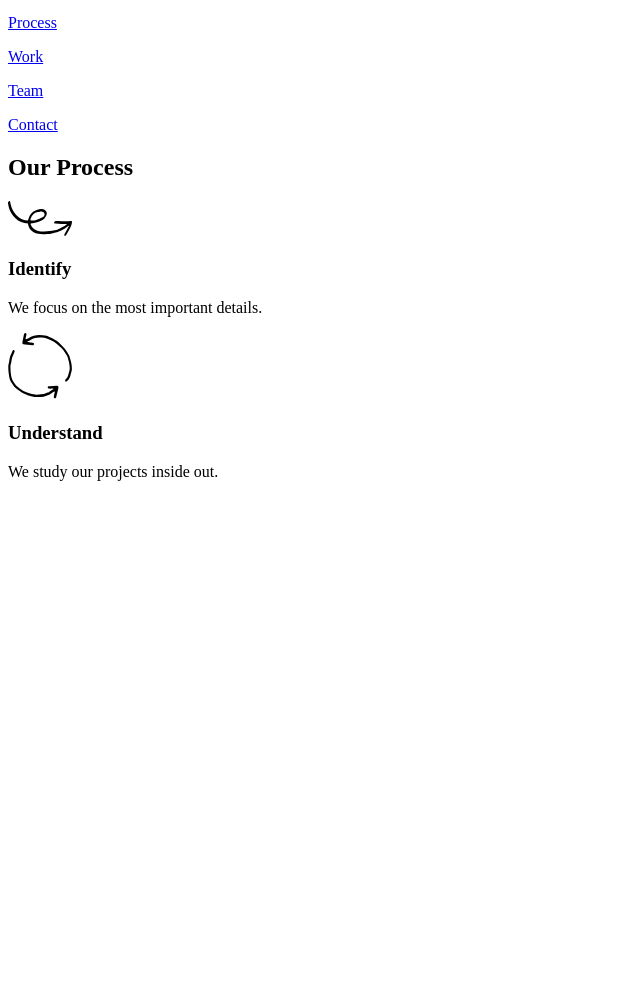
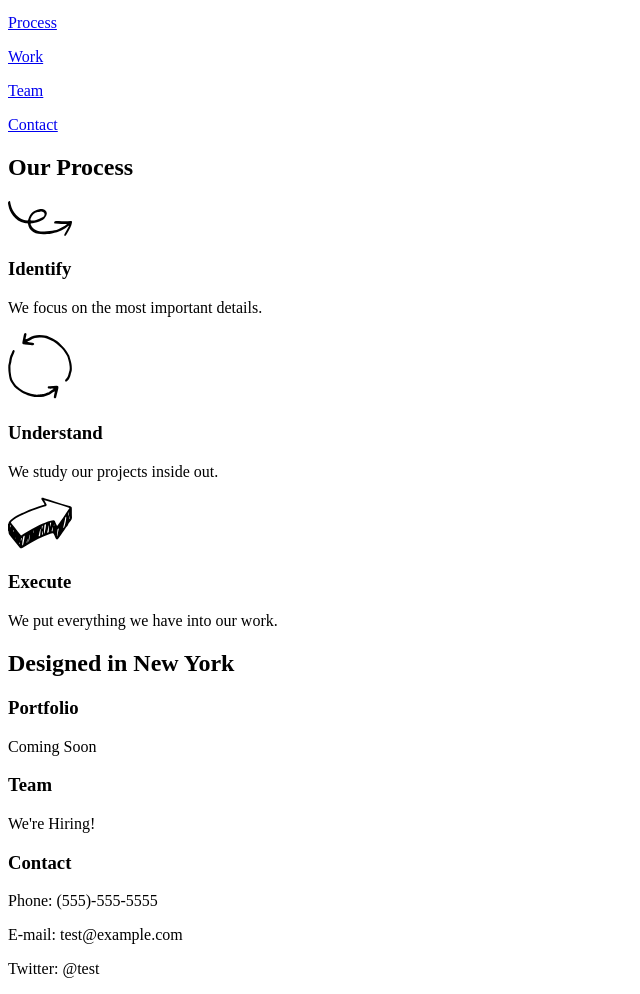
Before and after one commit to Reaba/broadway, a plain HTML site: page index.html in a window 1280 px wide. Shown: the part 100-1094 px from the top of the page, without its empty margins (0-640 px from the left). Before the commit the page ends 800 px from the top, so only its background shows below. Drawn offline with Linux system fonts and the light colour scheme; files that its build step writes are made by us from their sources.

Commit message:
html body section added

```diff
--- a/index.html
+++ b/index.html
@@ -31,11 +31,48 @@
         <h3>Understand</h3>
         <p>We study our projects inside out.</p>
       </div>
+      <div class="supporting-item">
+        <img src="resources/images/execute.svg">
+        <h3>Execute</h3>
+        <p>We put everything we have into our work.</p>
+      </div>
 
+      <!-- Mini Hero Section -->
 
+      <div class="hero">
+        <h2>Designed in New York</h2>
+      </div>
+
+      <!-- About Section -->
+
+      <div class="supporting" id="work">
+        <div class="supporting-item">
+          <h3>Portfolio</h3>
+          <p>Coming Soon</p>
+      </div>
+
+      <div class="supporting" id="team">
+        <div class="supporting-item">
+          <h3>Team</h3>
+          <p>We're Hiring!</p>
+      </div>
+
+      <div class="supporting" id="contact">
+        <div class="supporting-item">
+          <h3>Contact</h3>
+          <p>Phone: (555)-555-5555</p>
+          <p>E-mail: test@example.com</p>
+          <p>Twitter: @test</p>
+      </div>
     </div>
+
+    <!-- Footer Section -->
 
 
 
-  </body>
+
+
+
+
+</body>
 </html>
```
